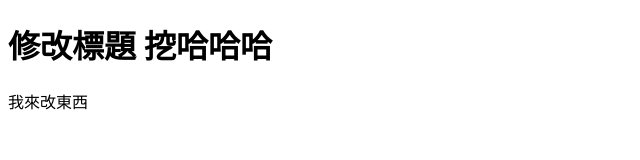
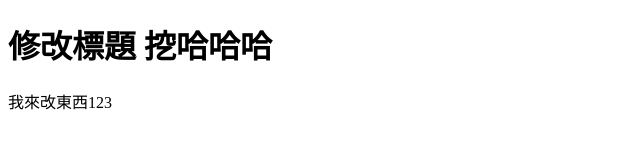
Before and after one commit to liwenchiou/test20250703_3, a plain HTML site: page index.html in a window 1280 px wide. Shown: the full height of the page, 0-640 px from the left. Drawn offline with Linux system fonts and the light colour scheme.

Commit message:
新增p 標籤123

```diff
--- a/index.html
+++ b/index.html
@@ -7,6 +7,6 @@
 </head>
 <body>
     <h1>修改標題 挖哈哈哈</h1>
-    <p>我來改東西</p>
+    <p>我來改東西123</p>
 </body>
 </html>
```
